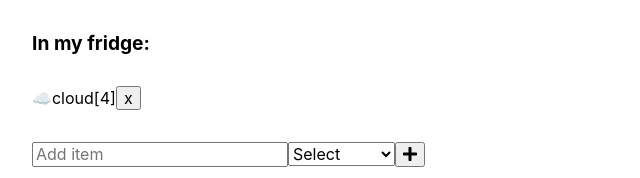
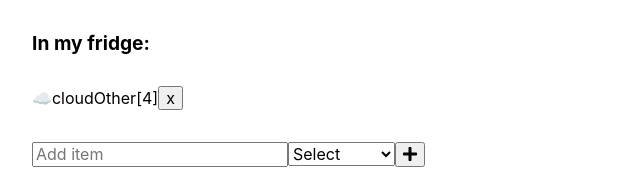
Before and after one commit to crushoftheyear/in-my-fridge, a React (Create React App) app: page / in a window 1280 px wide. Shown: the top 178 px of the page, without its empty margins (0-640 px from the left). Built offline with nearby package versions, Linux system fonts and the light colour scheme.

Commit message:
Added select input to addItem dispatch

```diff
--- a/src/components/AddItem.js
+++ b/src/components/AddItem.js
@@ -14,15 +14,18 @@ const AddContainer = styled.form`
 export const AddItem = () => {
   const dispatch = useDispatch()
   const [inputValue, setInputValue] = useState('')
-  const [category, setCategory] = useState('')
+  const [cat, setCat] = useState('')
 
+  // Select options
   const categories = ['Cheese', 'Drinks', 'Protein', 'Sauces', 'Sweets', 'Vegetables', 'Other']
 
+  // Dispatch addItem w/ values from input fields
   const submitHandler = (e) => {
     e.preventDefault()
     dispatch(fridge.actions.addItem({
       newItem: {
-        desc: inputValue.charAt(0).toUpperCase() + inputValue.slice(1),
+        description: inputValue.charAt(0).toUpperCase() + inputValue.slice(1),
+        category: cat,
         quantity: 1
       }
     }))
@@ -44,8 +47,8 @@ export const AddItem = () => {
         label=""
         id="selectCategory"
         options={categories}
-        state={category}
-        setState={setCategory} />
+        state={cat}
+        setState={setCat} />
 
       <button className="add-btn" type="submit" aria-label="Click to add item">
         <FontAwesomeIcon icon={faPlus} />
--- a/src/components/FridgeItems.js
+++ b/src/components/FridgeItems.js
@@ -21,7 +21,8 @@ export const FridgeItems = () => {
         <Item
           key={item.desc}
           icon={item.icon}
-          desc={item.desc}
+          desc={item.description}
+          cat={item.category}
           quantity={item.quantity} />
       ))}
 
--- a/src/components/Item.js
+++ b/src/components/Item.js
@@ -1,10 +1,11 @@
 import React from 'react'
 
-export const Item = ({ icon, desc, quantity }) => {
+export const Item = ({ icon, desc, cat, quantity }) => {
   return (
     <div className="item">
       <span role="img" aria-label="">{icon}</span>
       <span>{desc}</span>
+      <span>{cat}</span>
       <span>[{quantity}]</span>
       <button type="button">x</button>
     </div>
--- a/src/reducers/fridge.js
+++ b/src/reducers/fridge.js
@@ -4,7 +4,7 @@ export const fridge = createSlice({
   name: 'fridge',
   initialState: {
     items: [
-      { icon: '☁️', desc: 'cloud', quantity: 4 }
+      { icon: '☁️', description: 'cloud', category: 'Other', quantity: 4 }
     ]
   },
   reducers: {
```
